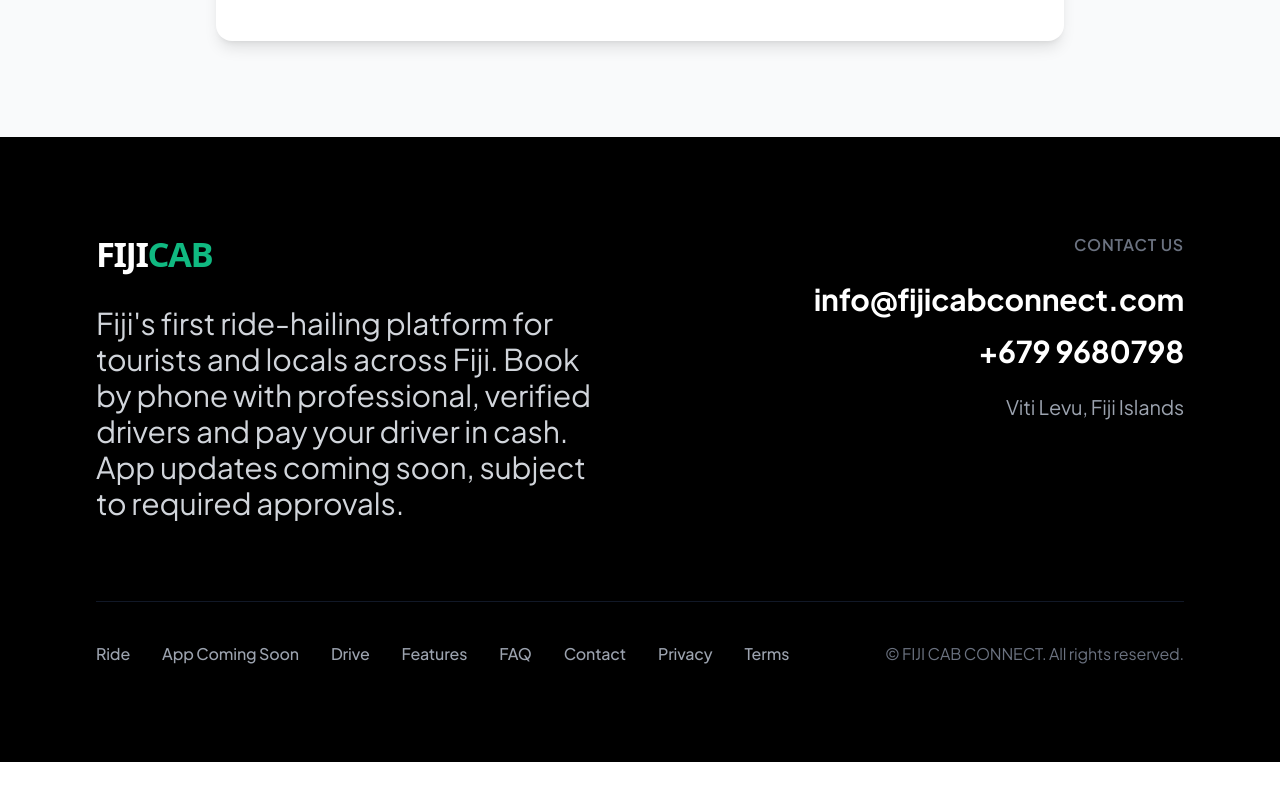
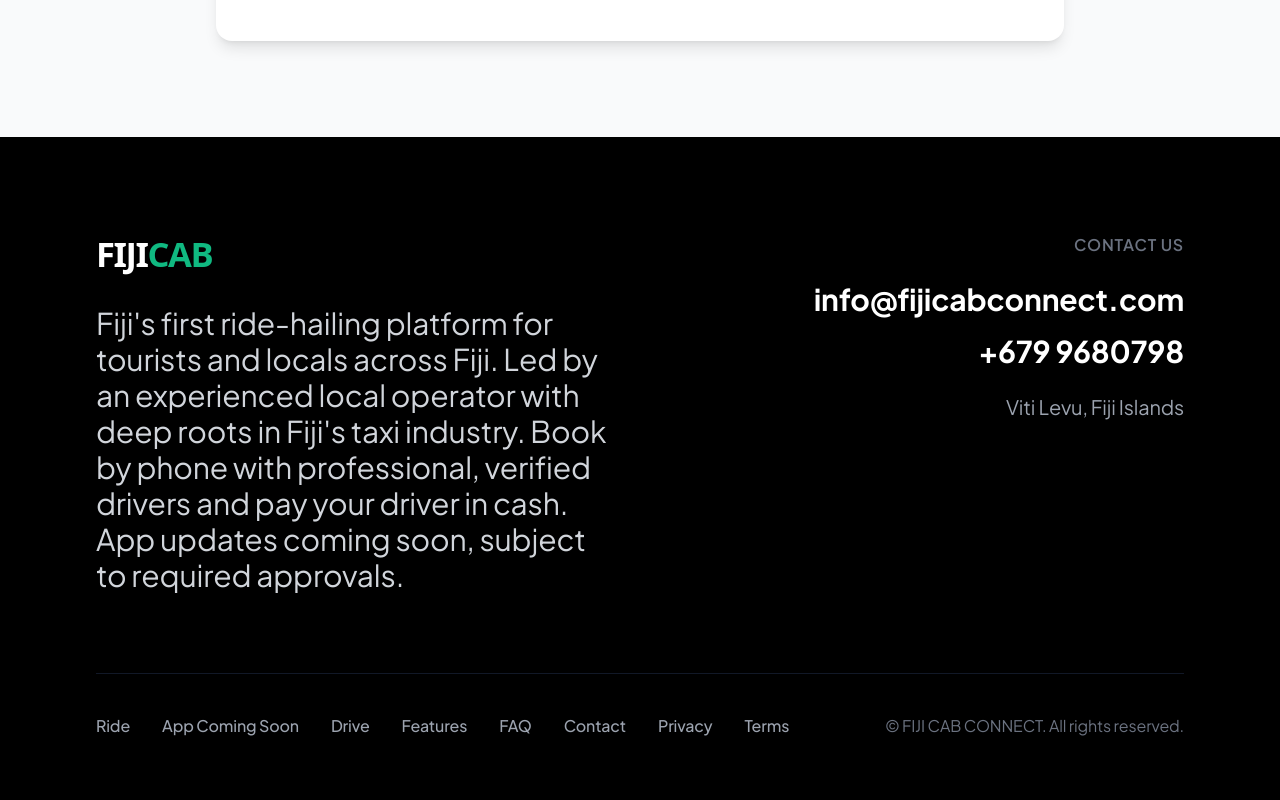
Before and after one commit to creativerse360/fiji-cab-connect-website, a Next.js app: page /terms in a window 1280 px wide. Shown: the part 2881-3681 px from the top of the page. Before the commit the page ends 3643 px from the top, so only its background shows below. Built offline with nearby package versions, Linux system fonts and the light colour scheme.

Commit message:
Add operator experience line to footer

```diff
--- a/components/layout/Footer.tsx
+++ b/components/layout/Footer.tsx
@@ -27,7 +27,7 @@
               className="h-12 w-auto mb-6"
             />
             <p className="text-gray-300 text-2xl md:text-3xl max-w-2xl leading-relaxed">
-              Fiji&apos;s first ride-hailing platform for tourists and locals across Fiji. Book by phone with professional, verified drivers and pay your driver in cash. App updates coming soon, subject to required approvals.
+              Fiji&apos;s first ride-hailing platform for tourists and locals across Fiji. Led by an experienced local operator with deep roots in Fiji&apos;s taxi industry. Book by phone with professional, verified drivers and pay your driver in cash. App updates coming soon, subject to required approvals.
             </p>
           </div>
 
```
